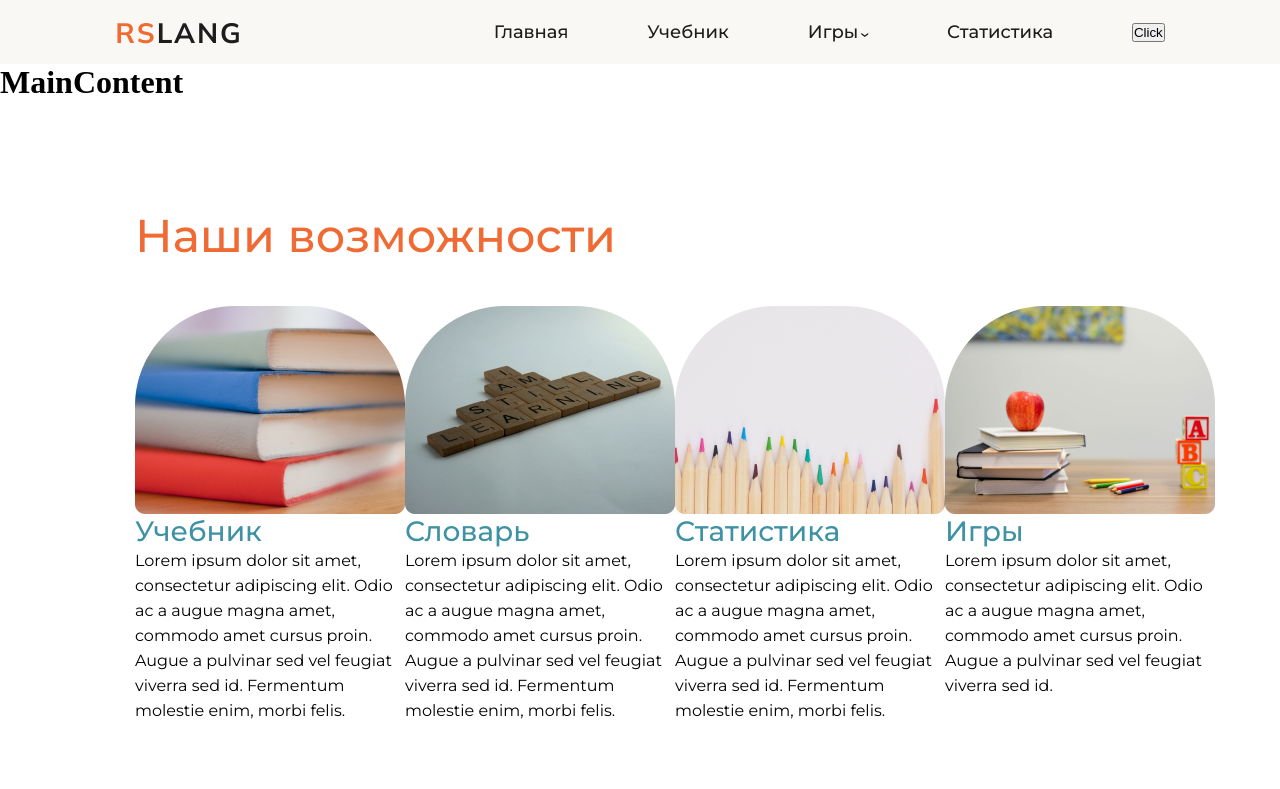
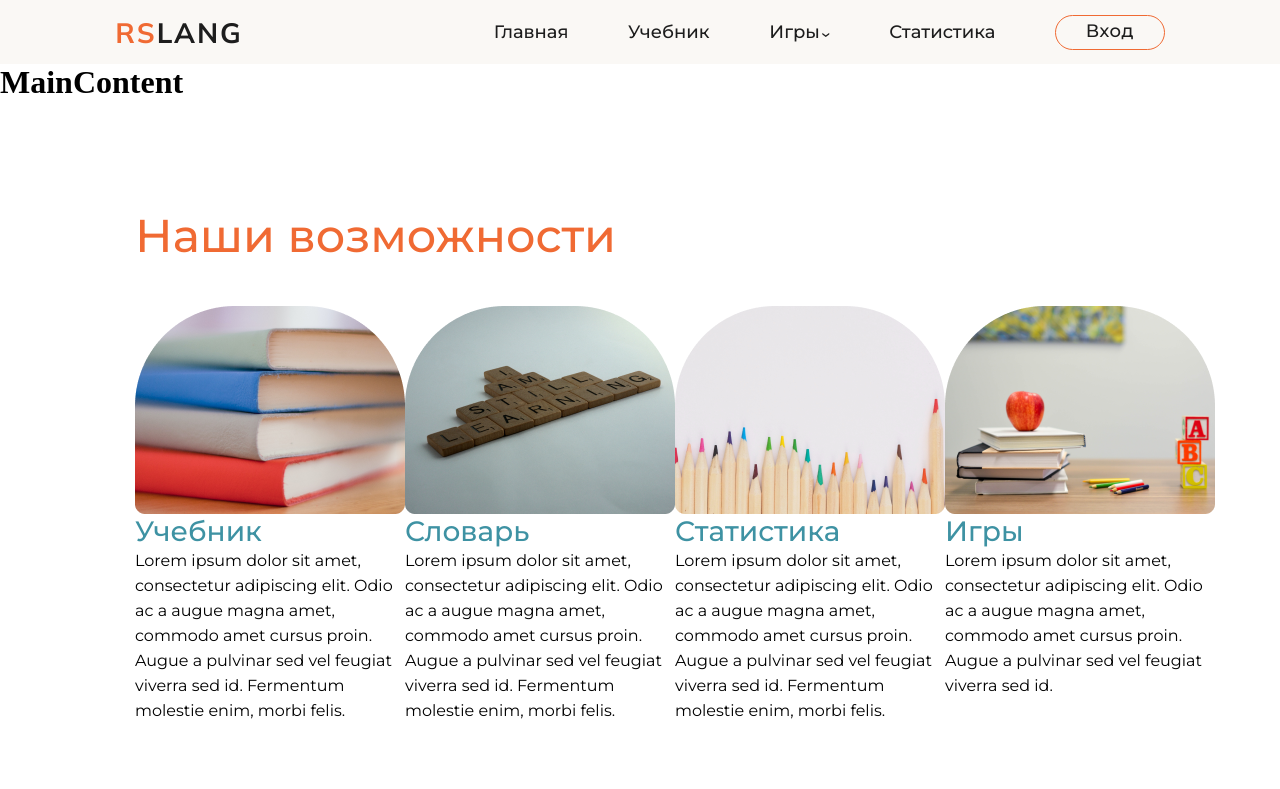
Before and after one commit to roman847/rslang, a React (Create React App) app: page / in a window 1280 px wide. Shown: the top 789 px of the page. Built offline with nearby package versions, Linux system fonts and the light colour scheme; the HTML template or start-up script is replaced by a standard one.

Commit message:
fix: replace button on ProjectButton (Sun Aug 21 21:06:58 RTZ 2022)

```diff
--- a/src/pages/main/components/Header/Header.tsx
+++ b/src/pages/main/components/Header/Header.tsx
@@ -5,6 +5,9 @@ import style from './Header.module.scss'
 import SelectElement from '../select/Select'
 import clsx from 'clsx'
 import Logo from '../Logo/Logo'
+import ProjectButton from '../../../../components/ProjectButton'
+import { Color } from '../../../../core/variables/constansts'
+import { ButtonVariants } from '../../../../core/variables/constansts'
 
 const Header = () => {
   return (
@@ -17,7 +20,15 @@ const Header = () => {
             <Link className={style.list__link}>Учебник</Link>
             <SelectElement fields={['Игры']} />
             <Link className={style.list__link}>Статистика</Link>
-            <button>Click</button>
+            <ProjectButton
+              variant={ButtonVariants.secondary}
+              width={110}
+              height={35}
+              borderColor={Color.primary}
+              fontSize={18}
+            >
+              Вход
+            </ProjectButton>
           </Box>
         </Toolbar>
       </AppBar>
```
